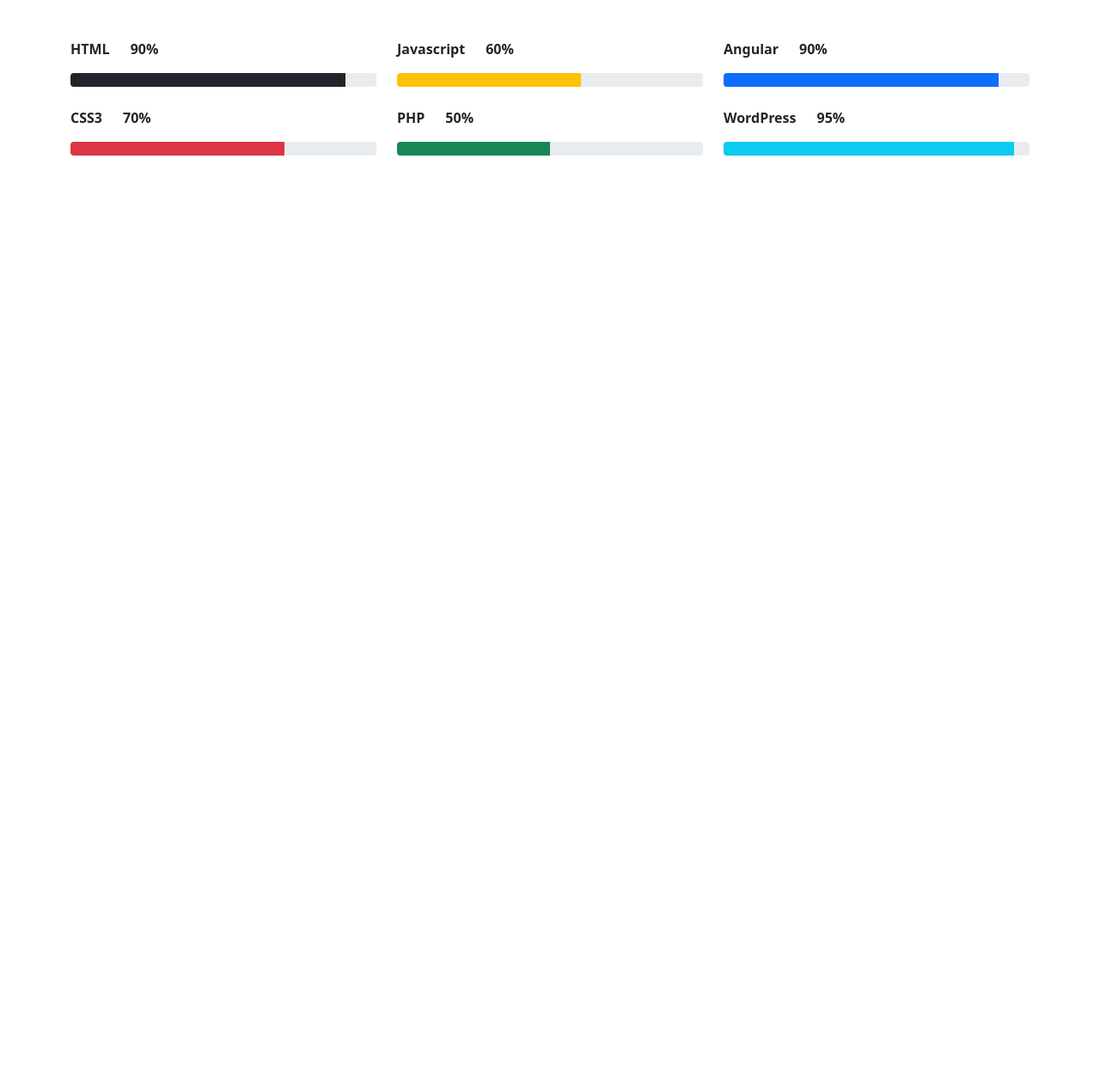
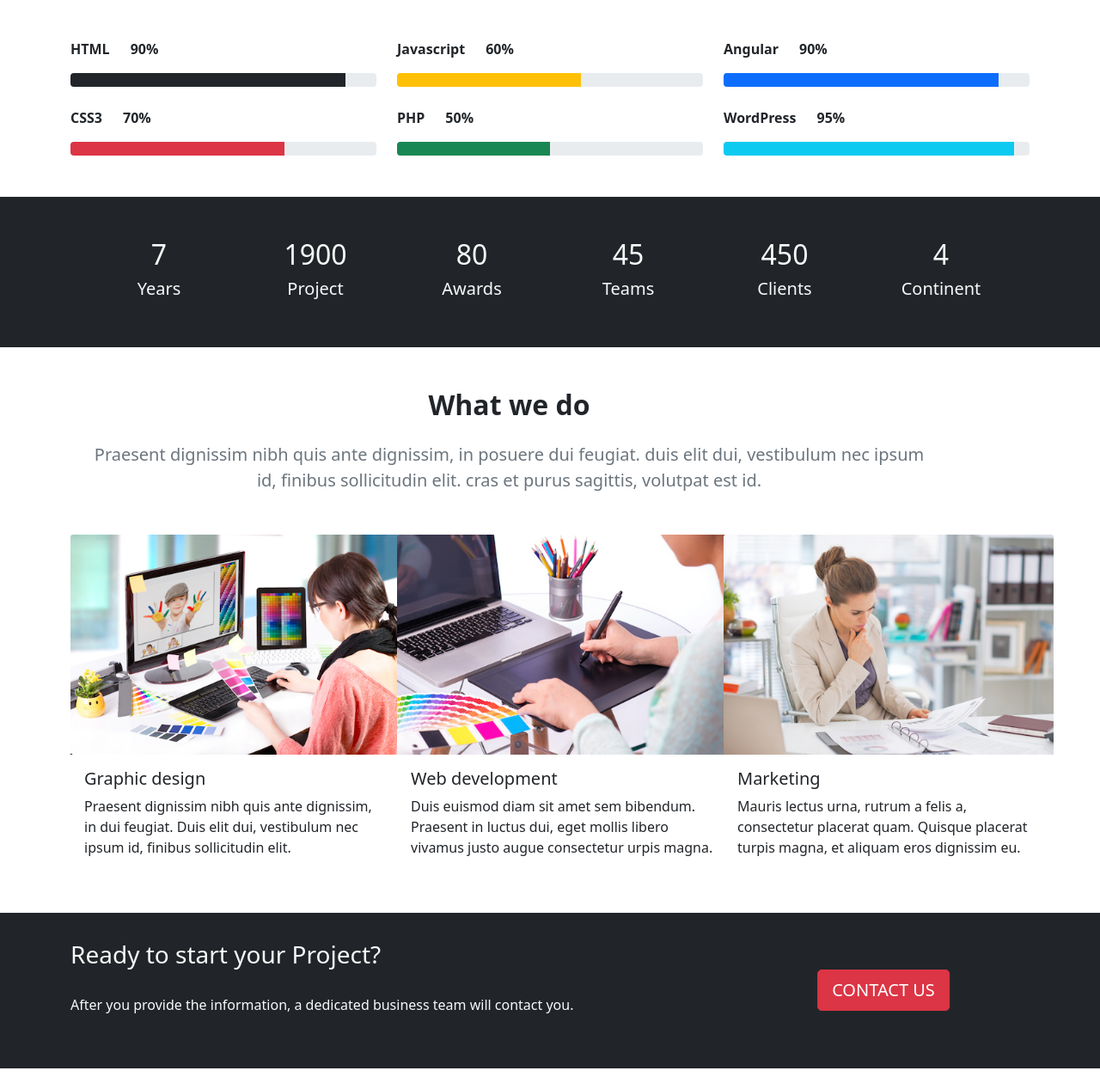
Before and after one commit to basharo9/B-Project-01, a plain HTML site: page index.html in a window 1280 px wide. Shown: the part 1635-2902 px from the top of the page at 86% size. Before the commit the page ends 1864 px from the top, so only its background shows below. Drawn offline with nearby package versions, Linux system fonts and the light colour scheme.

Commit message:
new desing add

```diff
--- a/index.html
+++ b/index.html
@@ -55,10 +55,9 @@
 
   <div class="page-body">
   <!-- ------------P A G E    B O D Y --- -->
+      <!-- --- row A  -->
+      <div class="saimun s_div position-relative  ">
 
-
-      <div class="saimun s_div position-relative  ">
-        <!-- --- row A  -->
         <div class=" position-absolute top-50 start-50 translate-middle">
           <div class="m-4"><h1 class="text-light text-center ">WELCOME TO LUME</h1></div>
           <div class="m-4"><h4 class="text-light text-center ">The most Powerful HTML5 Landing Pages Pack.</h4></div>
@@ -67,23 +66,26 @@
             <button type="button" class="btn btn-light m-2 fw-bold">CONTACT US</button>
           </div>
         </div>
-        <!-- ---row A ----->
+
       </div>
+      <!-- ---row A--- -->
 
+      <!-- ---row B--- -->
+      <div class="bg-dark  row_02  position-relative ">
 
-   <div class="bg-dark  row_02  position-relative ">
-    <!-- ------row B -->
         <div class=" container position-absolute top-50 start-50 translate-middle">
           <div class="my-3"><h3 class="text-light " >Lume agency, for web design & development since 2009 based in Paris.</h3></div>
           <div><h6 class="text-light ">in Lume we care about every detail, our goal to make our clients satisfied with their projects.</h6></div>
         </div>
-    <!-- -------row B -->
+
       </div>
+      <!-- ---row B--- -->
 
+      <!-- ---row C--- -->
       <div>
-    <!-- ----row C -->
+
         <div class="container">
-       <div class="row">
+          <div class="row ">
 
             <div class="col-5 my-4">
               <img src="./image/002.jpg" alt="image">
@@ -167,10 +169,131 @@
           </div>
         </div>
 
-    <!-- ----row C -->
+      </div>
+      <!-- ---row C--- -->
+
+      <!-- ---row D--- -->
+      <div class="bg-dark  ">
+
+          <div class="container ">
+            <div class="row p-4">
+              <!-- ---01--- -->
+              <div class="col-2 p-4">
+                <div><h2 class="text-light text-center">7</h2></div>
+                <div><h5 class="text-light text-center">Years</h5></div>
+              </div>
+              <!-- ---02--- -->
+              <div class="col-2 p-4">
+                <div><h2 class="text-light text-center">1900</h2></div>
+                <div><h5 class="text-light text-center">Project</h5></div>
+              </div>
+              <!-- ----03-- -->
+              <div class="col-2 p-4">
+                <div><h2 class="text-light text-center">80</h2></div>
+                <div><h5 class="text-light text-center">Awards</h5></div>
+              </div>
+              <!-- ---04--- -->
+              <div class="col-2 p-4">
+                <div><h2 class="text-light text-center">45</h2></div>
+                <div><h5 class="text-light text-center">Teams</h5></div>
+              </div>
+              <!-- ---05--- -->
+              <div class="col-2 p-4">
+                <div><h2 class="text-light text-center">450</h2></div>
+                <div><h5 class="text-light text-center">Clients</h5></div>
+              </div>
+              <!-- ---06-- -->
+              <div class="col-2 p-4">
+                <div><h2 class="text-light text-center">4</h2></div>
+                <div><h5 class="text-light text-center">Continent</h5></div>
+              </div>
+              <!-- ----- -->
+            </div>
           </div>
 
+      </div>
+      <!-- ---row D--- -->
 
+      <!-- ---row E--- -->
+      <div class="container">
+        <div class="row my-4">
+           <!-- -C 01- -->
+           <div class="col-11">
+               <div class="m-4">
+                 <h4 class="fw-bold fs-2 text-center">What we do</h4>
+               </div>
+               <div class="m-4">
+                 <p class="text-center   text-muted fs-5">Praesent dignissim nibh quis ante dignissim, in posuere dui feugiat.
+                  duis elit dui, vestibulum nec ipsum id, finibus sollicitudin elit.
+                  cras et purus sagittis, volutpat est id.
+                </p>
+               </div>
+           </div>
+           <!-- -C 01- -->
+           <!-- -C 02- -->
+           <div class="col-4 my-4">
+            <div class="card border-0" style="width: 24rem;">
+              <img src="./image/001-503x335.jpg" class="card-img-top" alt="image">
+              <div class="card-body">
+                <h5 class="card-title">Graphic design</h5>
+                <p class="card-text">Praesent dignissim nibh quis ante dignissim,
+                  in dui feugiat. Duis elit dui, vestibulum nec ipsum id, finibus sollicitudin elit.
+                </p>
+              </div>
+            </div>
+           </div>
+           <!-- -C 02- -->
+           <!-- -C 03- -->
+           <div class="col-4 my-4">
+              <div class="card border-0" style="width: 24rem;">
+                <img src="./image/002-503x335.jpg" class="card-img-top" alt="image">
+                <div class="card-body">
+                  <h5 class="card-title">Web development</h5>
+                  <p class="card-text">Duis euismod diam sit amet sem bibendum. Praesent in luctus dui,
+                    eget mollis libero vivamus justo augue consectetur urpis magna.
+                  </p>
+                </div>
+              </div>
+           </div>
+           <!-- -C 03- -->
+           <!-- -C 04 -->
+           <div class="col-4 my-4">
+            <div class="card border-0" style="width: 24rem;">
+              <img src="./image/003-503x335.jpg" class="card-img-top" alt="image">
+              <div class="card-body">
+                <h5 class="card-title">Marketing</h5>
+                <p class="card-text">Mauris lectus urna, rutrum a felis a, consectetur placerat quam.
+                  Quisque placerat turpis magna, et aliquam eros dignissim eu.
+                </p>
+              </div>
+            </div>
+         </div>
+         <!-- -C 04- -->
+        </div>
+      </div>
+      <!-- ---row E--- -->
+
+      <!-- ---row F--- -->
+      <div class="bg-dark">
+        <div class="container">
+
+           <div class="row my-4">
+              <div class="col-8 my-2 py-4">
+                <div>
+                  <h3 class="text-light ">Ready to start your Project?</h3>
+                </div>
+                <div class="py-4">
+                  <h6 class="text-light">After you provide the information, a dedicated business team will contact you.</h6>
+                </div>
+             </div>
+             <div class="col-4 my-4 position-relative">
+                <button type="button" class="btn btn-danger mx-2 btn-lg  position-absolute top-50 start-50 translate-middle">CONTACT US</button>
+              </div>
+           </div>
+
+        </div>
+      </div>
+      <!-- ---row F--- -->
 
   <!-- ------------P A G E    B O D Y --- -->
   </div>
--- a/style.css
+++ b/style.css
@@ -1,8 +1,14 @@
+*{
+  box-sizing: border-box;
+}
+
 .saimun {
   background-image: url('./image/001.jpg');
   width: 100%;
   height: 100%;
 }
+
+
  .s_div {
   width: 100%;
   height: 1000px;
```
Also changed, not shown: image/001-503x335.jpg (added), image/002-503x335.jpg (added), image/003-503x335.jpg (added). Lines whose indentation alone changed are shown as unchanged.
